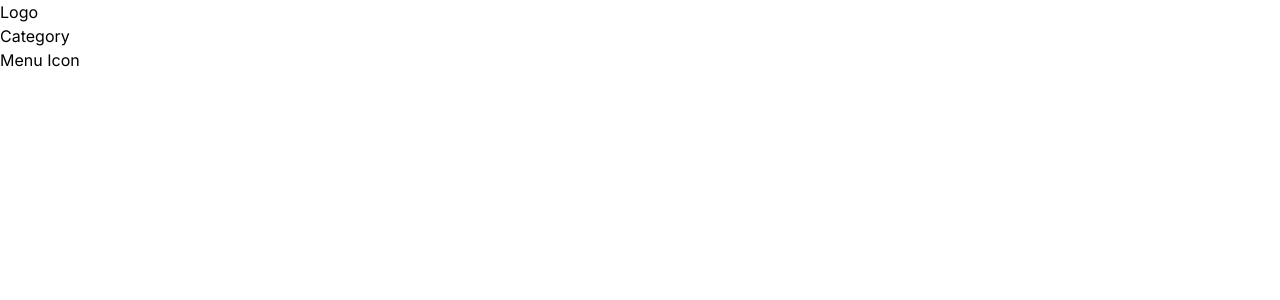
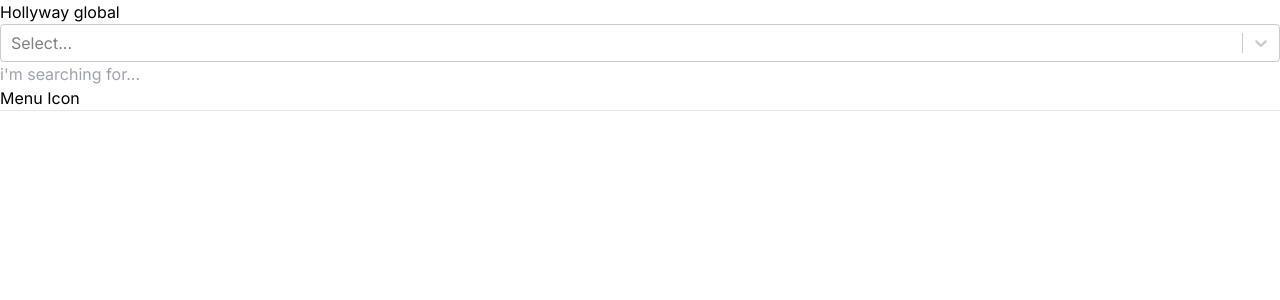
Before and after one commit to Ilesanmi-Erioluwa-Victor/hollyway_front, a Next.js app: page / in a window 1280 px wide. Shown: the top 300 px of the page. Built offline with nearby package versions, Linux system fonts and the light colour scheme.

Commit message:
working on header

```diff
--- a/package.json
+++ b/package.json
@@ -12,6 +12,8 @@
     "next": "14.0.1",
     "react": "^18",
     "react-dom": "^18",
+    "react-icons": "^4.11.0",
+    "react-select": "^5.8.0",
     "react-slick": "^0.29.0"
   },
   "devDependencies": {
--- a/src/components/Header.tsx
+++ b/src/components/Header.tsx
@@ -1,9 +1,34 @@
+'use client';
+
+import Select from 'react-select';
+import { BsHeart, BsCart } from 'react-icons/bs';
+import { AiOutlineUser } from 'react-icons/ai';
+
 const Header = () => {
+  const options = [
+    { value: 'chocolate', label: 'Chocolate' },
+    { value: 'strawberry', label: 'Strawberry' },
+    { value: 'vanilla', label: 'Vanilla' },
+  ];
+
   return (
     <nav>
-      <div>Logo</div>
-      <div>Category</div>
-      <div>Menu Icon</div>
+      <main>
+        <div>
+          Hollyway <span>global</span>
+        </div>
+
+        <div className='relative'>
+          <Select options={options} />
+          <input
+            type='search'
+            placeholder="i'm searching for..."
+            className='w-full '
+          />
+        </div>
+        <div>Menu Icon</div>
+      </main>
+      <hr />
     </nav>
   );
 };
```
Also changed, not shown: 1 other file (tests, documents, lock files or other folders).
